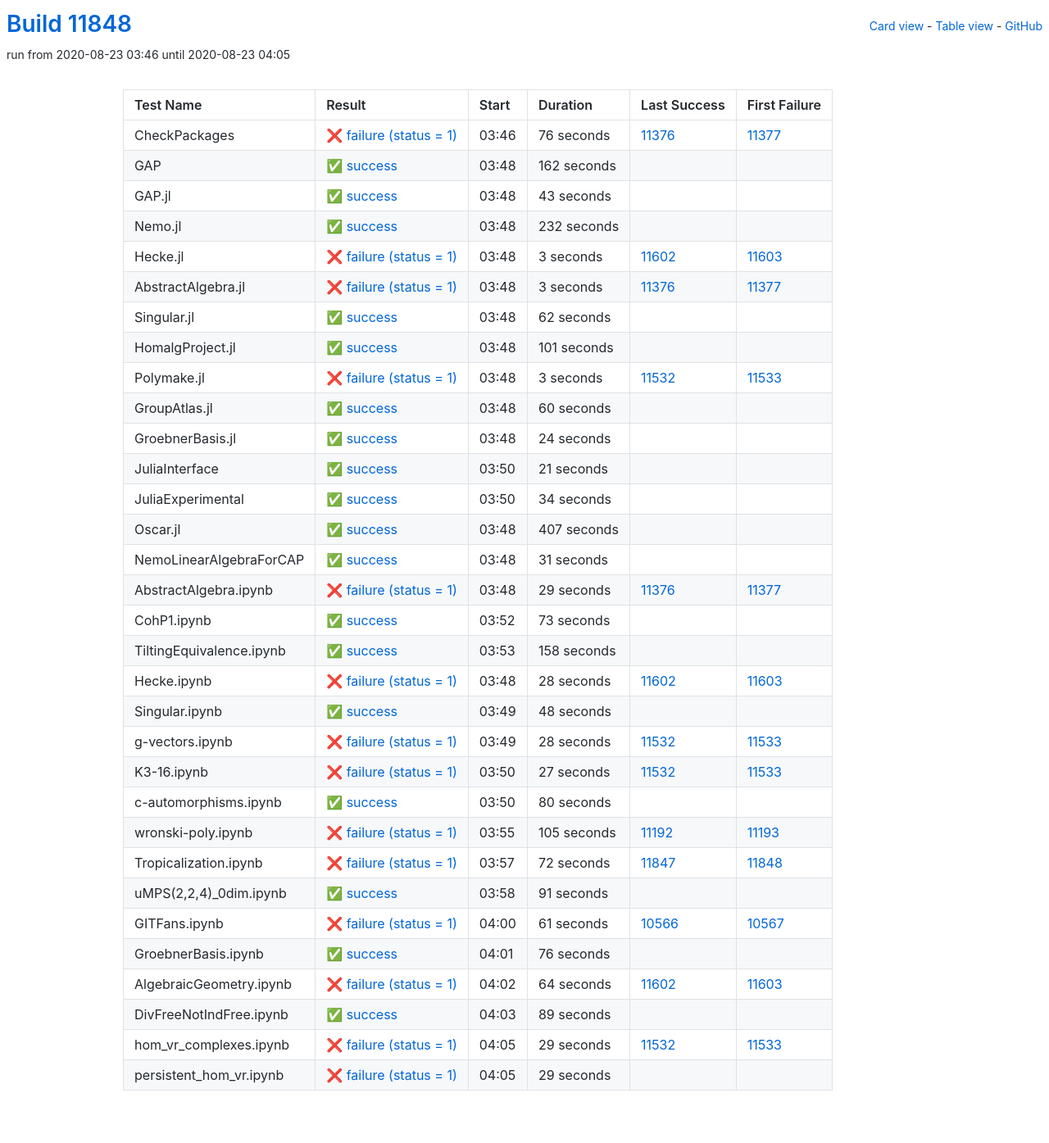
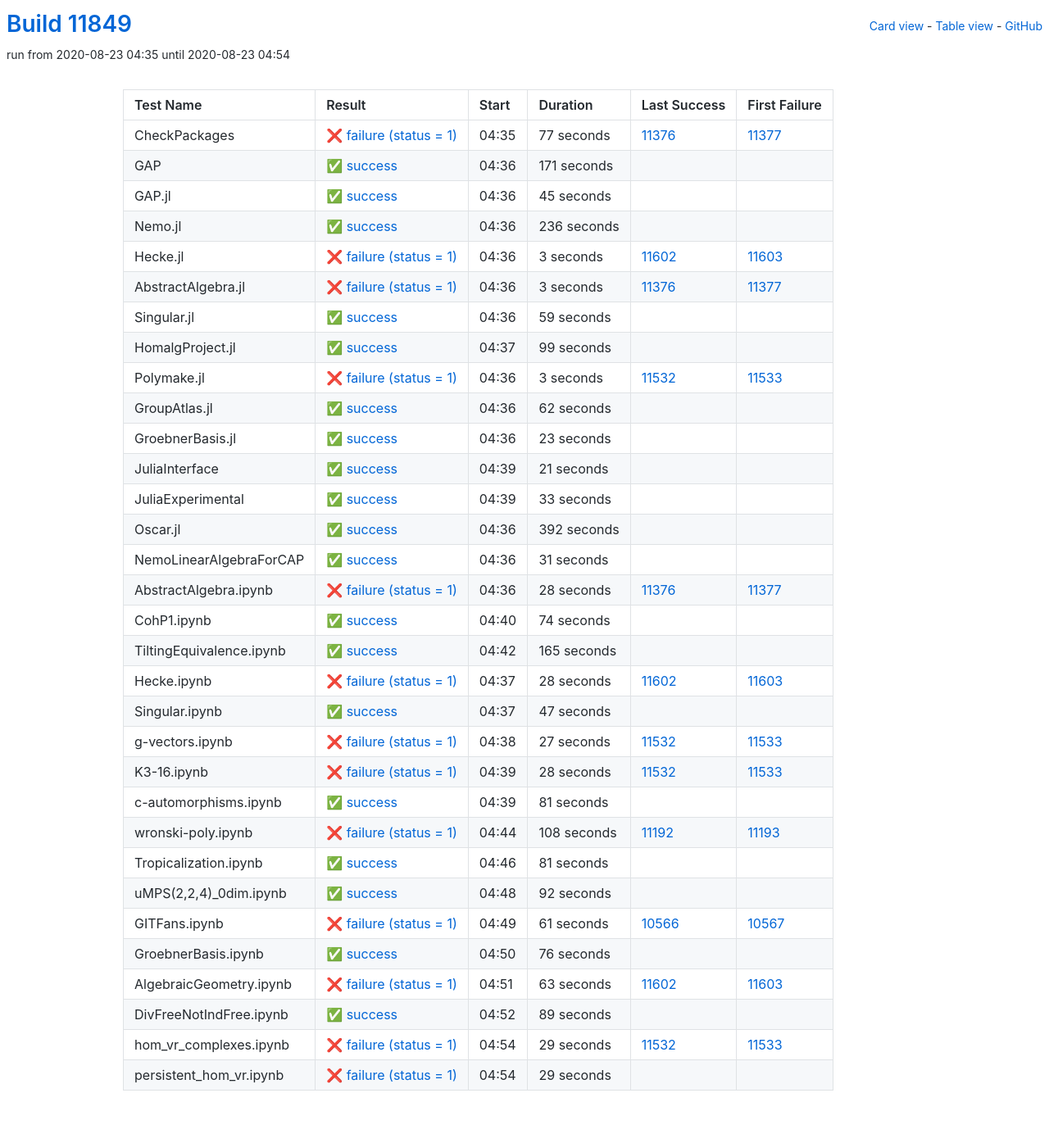
Before and after one commit to oscar-system/oscar-ci-status, a Jekyll site: the page built from table.html, in a window 1280 px wide. Shown: the whole page at 82% size. Built offline with Jekyll 4.4.1, drawn with Linux system fonts in a browser that asks for light colours.

Commit message:
Build #11849

```diff
--- a/_data/ci.yml
+++ b/_data/ci.yml
@@ -1,6 +1,6 @@
 ---
-build: 11848
-build_url: https://oscarci.mathematik.uni-kl.de/job/oscar/11848/
+build: 11849
+build_url: https://oscarci.mathematik.uni-kl.de/job/oscar/11849/
 job: oscar
 organization: oscar-system
 repo: oscar-ci-status
@@ -8,56 +8,56 @@
 tests:
 - name: CheckPackages
   id: checkpackages
-  log: https://oscarci.mathematik.uni-kl.de/job/oscar/11848/artifact/logs/build-11848/CheckPackages.log
-  start: 2020-08-23 03:46
+  log: https://oscarci.mathematik.uni-kl.de/job/oscar/11849/artifact/logs/build-11849/CheckPackages.log
+  start: 2020-08-23 04:35
   success: false
   exitcode: 1
   status: failure
-  duration: 76
+  duration: 77
   last_success: 11376
   last_success_url: https://oscarci.mathematik.uni-kl.de/job/oscar/11376/
   first_failure: 11377
   first_failure_url: https://oscarci.mathematik.uni-kl.de/job/oscar/11377/
 - name: GAP
   id: gap
-  log: https://oscarci.mathematik.uni-kl.de/job/oscar/11848/artifact/logs/build-11848/GAP.log
-  start: 2020-08-23 03:48
+  log: https://oscarci.mathematik.uni-kl.de/job/oscar/11849/artifact/logs/build-11849/GAP.log
+  start: 2020-08-23 04:36
   success: true
   exitcode: 0
   status: success
-  duration: 162
+  duration: 171
   last_success: false
   last_success_url:
   first_failure: false
   first_failure_url:
 - name: GAP.jl
   id: gap-jl
-  log: https://oscarci.mathematik.uni-kl.de/job/oscar/11848/artifact/logs/build-11848/GAP.jl.log
-  start: 2020-08-23 03:48
+  log: https://oscarci.mathematik.uni-kl.de/job/oscar/11849/artifact/logs/build-11849/GAP.jl.log
+  start: 2020-08-23 04:36
   success: true
   exitcode: 0
   status: success
-  duration: 43
+  duration: 45
   last_success: false
   last_success_url:
   first_failure: false
   first_failure_url:
 - name: Nemo.jl
   id: nemo-jl
-  log: https://oscarci.mathematik.uni-kl.de/job/oscar/11848/artifact/logs/build-11848/Nemo.jl.log
-  start: 2020-08-23 03:48
+  log: https://oscarci.mathematik.uni-kl.de/job/oscar/11849/artifact/logs/build-11849/Nemo.jl.log
+  start: 2020-08-23 04:36
   success: true
   exitcode: 0
   status: success
-  duration: 232
+  duration: 236
   last_success: false
   last_success_url:
   first_failure: false
   first_failure_url:
 - name: Hecke.jl
   id: hecke-jl
-  log: https://oscarci.mathematik.uni-kl.de/job/oscar/11848/artifact/logs/build-11848/Hecke.jl.log
-  start: 2020-08-23 03:48
+  log: https://oscarci.mathematik.uni-kl.de/job/oscar/11849/artifact/logs/build-11849/Hecke.jl.log
+  start: 2020-08-23 04:36
   success: false
   exitcode: 1
   status: failure
@@ -68,8 +68,8 @@
   first_failure_url: https://oscarci.mathematik.uni-kl.de/job/oscar/11603/
 - name: AbstractAlgebra.jl
   id: abstractalgebra-jl
-  log: https://oscarci.mathematik.uni-kl.de/job/oscar/11848/artifact/logs/build-11848/AbstractAlgebra.jl.log
-  start: 2020-08-23 03:48
+  log: https://oscarci.mathematik.uni-kl.de/job/oscar/11849/artifact/logs/build-11849/AbstractAlgebra.jl.log
+  start: 2020-08-23 04:36
   success: false
   exitcode: 1
   status: failure
@@ -80,32 +80,32 @@
   first_failure_url: https://oscarci.mathematik.uni-kl.de/job/oscar/11377/
 - name: Singular.jl
   id: singular-jl
-  log: https://oscarci.mathematik.uni-kl.de/job/oscar/11848/artifact/logs/build-11848/Singular.jl.log
-  start: 2020-08-23 03:48
+  log: https://oscarci.mathematik.uni-kl.de/job/oscar/11849/artifact/logs/build-11849/Singular.jl.log
+  start: 2020-08-23 04:36
   success: true
   exitcode: 0
   status: success
-  duration: 62
+  duration: 59
   last_success: false
   last_success_url:
   first_failure: false
   first_failure_url:
 - name: HomalgProject.jl
   id: homalgproject-jl
-  log: https://oscarci.mathematik.uni-kl.de/job/oscar/11848/artifact/logs/build-11848/HomalgProject.jl.log
-  start: 2020-08-23 03:48
+  log: https://oscarci.mathematik.uni-kl.de/job/oscar/11849/artifact/logs/build-11849/HomalgProject.jl.log
+  start: 2020-08-23 04:37
   success: true
   exitcode: 0
   status: success
-  duration: 101
+  duration: 99
   last_success: false
   last_success_url:
   first_failure: false
   first_failure_url:
 - name: Polymake.jl
   id: polymake-jl
-  log: https://oscarci.mathematik.uni-kl.de/job/oscar/11848/artifact/logs/build-11848/Polymake.jl.log
-  start: 2020-08-23 03:48
+  log: https://oscarci.mathematik.uni-kl.de/job/oscar/11849/artifact/logs/build-11849/Polymake.jl.log
+  start: 2020-08-23 04:36
   success: false
   exitcode: 1
   status: failure
@@ -116,32 +116,32 @@
   first_failure_url: https://oscarci.mathematik.uni-kl.de/job/oscar/11533/
 - name: GroupAtlas.jl
   id: groupatlas-jl
-  log: https://oscarci.mathematik.uni-kl.de/job/oscar/11848/artifact/logs/build-11848/GroupAtlas.jl.log
-  start: 2020-08-23 03:48
+  log: https://oscarci.mathematik.uni-kl.de/job/oscar/11849/artifact/logs/build-11849/GroupAtlas.jl.log
+  start: 2020-08-23 04:36
   success: true
   exitcode: 0
   status: success
-  duration: 60
+  duration: 62
   last_success: false
   last_success_url:
   first_failure: false
   first_failure_url:
 - name: GroebnerBasis.jl
   id: groebnerbasis-jl
-  log: https://oscarci.mathematik.uni-kl.de/job/oscar/11848/artifact/logs/build-11848/GroebnerBasis.jl.log
-  start: 2020-08-23 03:48
+  log: https://oscarci.mathematik.uni-kl.de/job/oscar/11849/artifact/logs/build-11849/GroebnerBasis.jl.log
+  start: 2020-08-23 04:36
   success: true
   exitcode: 0
   status: success
-  duration: 24
+  duration: 23
   last_success: false
   last_success_url:
   first_failure: false
   first_failure_url:
 - name: JuliaInterface
   id: juliainterface
-  log: https://oscarci.mathematik.uni-kl.de/job/oscar/11848/artifact/logs/build-11848/JuliaInterface.log
-  start: 2020-08-23 03:50
+  log: https://oscarci.mathematik.uni-kl.de/job/oscar/11849/artifact/logs/build-11849/JuliaInterface.log
+  start: 2020-08-23 04:39
   success: true
   exitcode: 0
   status: success
@@ -152,32 +152,32 @@
   first_failure_url:
 - name: JuliaExperimental
   id: juliaexperimental
-  log: https://oscarci.mathematik.uni-kl.de/job/oscar/11848/artifact/logs/build-11848/JuliaExperimental.log
-  start: 2020-08-23 03:50
+  log: https://oscarci.mathematik.uni-kl.de/job/oscar/11849/artifact/logs/build-11849/JuliaExperimental.log
+  start: 2020-08-23 04:39
   success: true
   exitcode: 0
   status: success
-  duration: 34
+  duration: 33
   last_success: false
   last_success_url:
   first_failure: false
   first_failure_url:
 - name: Oscar.jl
   id: oscar-jl
-  log: https://oscarci.mathematik.uni-kl.de/job/oscar/11848/artifact/logs/build-11848/Oscar.jl.log
-  start: 2020-08-23 03:48
+  log: https://oscarci.mathematik.uni-kl.de/job/oscar/11849/artifact/logs/build-11849/Oscar.jl.log
+  start: 2020-08-23 04:36
   success: true
   exitcode: 0
   status: success
-  duration: 407
+  duration: 392
   last_success: false
   last_success_url:
   first_failure: false
   first_failure_url:
 - name: NemoLinearAlgebraForCAP
   id: nemolinearalgebraforcap
-  log: https://oscarci.mathematik.uni-kl.de/job/oscar/11848/artifact/logs/build-11848/NemoLinearAlgebraForCAP.log
-  start: 2020-08-23 03:48
+  log: https://oscarci.mathematik.uni-kl.de/job/oscar/11849/artifact/logs/build-11849/NemoLinearAlgebraForCAP.log
+  start: 2020-08-23 04:36
   success: true
   exitcode: 0
   status: success
@@ -188,44 +188,44 @@
   first_failure_url:
 - name: AbstractAlgebra.ipynb
   id: abstractalgebra-ipynb
-  log: https://oscarci.mathematik.uni-kl.de/job/oscar/11848/artifact/logs/build-11848/AbstractAlgebra.ipynb.log
-  start: 2020-08-23 03:48
+  log: https://oscarci.mathematik.uni-kl.de/job/oscar/11849/artifact/logs/build-11849/AbstractAlgebra.ipynb.log
+  start: 2020-08-23 04:36
   success: false
   exitcode: 1
   status: failure
-  duration: 29
+  duration: 28
   last_success: 11376
   last_success_url: https://oscarci.mathematik.uni-kl.de/job/oscar/11376/
   first_failure: 11377
   first_failure_url: https://oscarci.mathematik.uni-kl.de/job/oscar/11377/
 - name: CohP1.ipynb
   id: cohp1-ipynb
-  log: https://oscarci.mathematik.uni-kl.de/job/oscar/11848/artifact/logs/build-11848/CohP1.ipynb.log
-  start: 2020-08-23 03:52
+  log: https://oscarci.mathematik.uni-kl.de/job/oscar/11849/artifact/logs/build-11849/CohP1.ipynb.log
+  start: 2020-08-23 04:40
   success: true
   exitcode: 0
   status: success
-  duration: 73
+  duration: 74
   last_success: false
   last_success_url:
   first_failure: false
   first_failure_url:
 - name: TiltingEquivalence.ipynb
   id: tiltingequivalence-ipynb
-  log: https://oscarci.mathematik.uni-kl.de/job/oscar/11848/artifact/logs/build-11848/TiltingEquivalence.ipynb.log
-  start: 2020-08-23 03:53
+  log: https://oscarci.mathematik.uni-kl.de/job/oscar/11849/artifact/logs/build-11849/TiltingEquivalence.ipynb.log
+  start: 2020-08-23 04:42
   success: true
   exitcode: 0
   status: success
-  duration: 158
+  duration: 165
   last_success: false
   last_success_url:
   first_failure: false
   first_failure_url:
 - name: Hecke.ipynb
   id: hecke-ipynb
-  log: https://oscarci.mathematik.uni-kl.de/job/oscar/11848/artifact/logs/build-11848/Hecke.ipynb.log
-  start: 2020-08-23 03:48
+  log: https://oscarci.mathematik.uni-kl.de/job/oscar/11849/artifact/logs/build-11849/Hecke.ipynb.log
+  start: 2020-08-23 04:37
   success: false
   exitcode: 1
   status: failure
@@ -236,20 +236,32 @@
   first_failure_url: https://oscarci.mathematik.uni-kl.de/job/oscar/11603/
 - name: Singular.ipynb
   id: singular-ipynb
-  log: https://oscarci.mathematik.uni-kl.de/job/oscar/11848/artifact/logs/build-11848/Singular.ipynb.log
-  start: 2020-08-23 03:49
+  log: https://oscarci.mathematik.uni-kl.de/job/oscar/11849/artifact/logs/build-11849/Singular.ipynb.log
+  start: 2020-08-23 04:37
   success: true
   exitcode: 0
   status: success
-  duration: 48
+  duration: 47
   last_success: false
   last_success_url:
   first_failure: false
   first_failure_url:
 - name: g-vectors.ipynb
   id: g-vectors-ipynb
-  log: https://oscarci.mathematik.uni-kl.de/job/oscar/11848/artifact/logs/build-11848/g-vectors.ipynb.log
-  start: 2020-08-23 03:49
+  log: https://oscarci.mathematik.uni-kl.de/job/oscar/11849/artifact/logs/build-11849/g-vectors.ipynb.log
+  start: 2020-08-23 04:38
+  success: false
+  exitcode: 1
+  status: failure
+  duration: 27
+  last_success: 11532
+  last_success_url: https://oscarci.mathematik.uni-kl.de/job/oscar/11532/
+  first_failure: 11533
+  first_failure_url: https://oscarci.mathematik.uni-kl.de/job/oscar/11533/
+- name: K3-16.ipynb
+  id: k3-16-ipynb
+  log: https://oscarci.mathematik.uni-kl.de/job/oscar/11849/artifact/logs/build-11849/K3-16.ipynb.log
+  start: 2020-08-23 04:39
   success: false
   exitcode: 1
   status: failure
@@ -258,70 +270,58 @@
   last_success_url: https://oscarci.mathematik.uni-kl.de/job/oscar/11532/
   first_failure: 11533
   first_failure_url: https://oscarci.mathematik.uni-kl.de/job/oscar/11533/
-- name: K3-16.ipynb
-  id: k3-16-ipynb
-  log: https://oscarci.mathematik.uni-kl.de/job/oscar/11848/artifact/logs/build-11848/K3-16.ipynb.log
-  start: 2020-08-23 03:50
-  success: false
-  exitcode: 1
-  status: failure
-  duration: 27
-  last_success: 11532
-  last_success_url: https://oscarci.mathematik.uni-kl.de/job/oscar/11532/
-  first_failure: 11533
-  first_failure_url: https://oscarci.mathematik.uni-kl.de/job/oscar/11533/
 - name: c-automorphisms.ipynb
   id: c-automorphisms-ipynb
-  log: https://oscarci.mathematik.uni-kl.de/job/oscar/11848/artifact/logs/build-11848/c-automorphisms.ipynb.log
-  start: 2020-08-23 03:50
+  log: https://oscarci.mathematik.uni-kl.de/job/oscar/11849/artifact/logs/build-11849/c-automorphisms.ipynb.log
+  start: 2020-08-23 04:39
   success: true
   exitcode: 0
   status: success
-  duration: 80
+  duration: 81
   last_success: false
   last_success_url:
   first_failure: false
   first_failure_url:
 - name: wronski-poly.ipynb
   id: wronski-poly-ipynb
-  log: https://oscarci.mathematik.uni-kl.de/job/oscar/11848/artifact/logs/build-11848/wronski-poly.ipynb.log
-  start: 2020-08-23 03:55
+  log: https://oscarci.mathematik.uni-kl.de/job/oscar/11849/artifact/logs/build-11849/wronski-poly.ipynb.log
+  start: 2020-08-23 04:44
   success: false
   exitcode: 1
   status: failure
-  duration: 105
+  duration: 108
   last_success: 11192
   last_success_url: https://oscarci.mathematik.uni-kl.de/job/oscar/11192/
   first_failure: 11193
   first_failure_url: https://oscarci.mathematik.uni-kl.de/job/oscar/11193/
 - name: Tropicalization.ipynb
   id: tropicalization-ipynb
-  log: https://oscarci.mathematik.uni-kl.de/job/oscar/11848/artifact/logs/build-11848/Tropicalization.ipynb.log
-  start: 2020-08-23 03:57
-  success: false
-  exitcode: 1
-  status: failure
-  duration: 72
-  last_success: 11847
-  last_success_url: https://oscarci.mathematik.uni-kl.de/job/oscar/11847/
-  first_failure: 11848
-  first_failure_url: https://oscarci.mathematik.uni-kl.de/job/oscar/11848/
-- name: uMPS(2,2,4)_0dim.ipynb
-  id: umps-2-2-4-0dim-ipynb
-  log: https://oscarci.mathematik.uni-kl.de/job/oscar/11848/artifact/logs/build-11848/uMPS-2-2-4-_0dim.ipynb.log
-  start: 2020-08-23 03:58
+  log: https://oscarci.mathematik.uni-kl.de/job/oscar/11849/artifact/logs/build-11849/Tropicalization.ipynb.log
+  start: 2020-08-23 04:46
   success: true
   exitcode: 0
   status: success
-  duration: 91
+  duration: 81
+  last_success: false
+  last_success_url:
+  first_failure: false
+  first_failure_url:
+- name: uMPS(2,2,4)_0dim.ipynb
+  id: umps-2-2-4-0dim-ipynb
+  log: https://oscarci.mathematik.uni-kl.de/job/oscar/11849/artifact/logs/build-11849/uMPS-2-2-4-_0dim.ipynb.log
+  start: 2020-08-23 04:48
+  success: true
+  exitcode: 0
+  status: success
+  duration: 92
   last_success: false
   last_success_url:
   first_failure: false
   first_failure_url:
 - name: GITFans.ipynb
   id: gitfans-ipynb
-  log: https://oscarci.mathematik.uni-kl.de/job/oscar/11848/artifact/logs/build-11848/GITFans.ipynb.log
-  start: 2020-08-23 04:00
+  log: https://oscarci.mathematik.uni-kl.de/job/oscar/11849/artifact/logs/build-11849/GITFans.ipynb.log
+  start: 2020-08-23 04:49
   success: false
   exitcode: 1
   status: failure
@@ -332,8 +332,8 @@
   first_failure_url: https://oscarci.mathematik.uni-kl.de/job/oscar/10567/
 - name: GroebnerBasis.ipynb
   id: groebnerbasis-ipynb
-  log: https://oscarci.mathematik.uni-kl.de/job/oscar/11848/artifact/logs/build-11848/GroebnerBasis.ipynb.log
-  start: 2020-08-23 04:01
+  log: https://oscarci.mathematik.uni-kl.de/job/oscar/11849/artifact/logs/build-11849/GroebnerBasis.ipynb.log
+  start: 2020-08-23 04:50
   success: true
   exitcode: 0
   status: success
@@ -344,20 +344,20 @@
   first_failure_url:
 - name: AlgebraicGeometry.ipynb
   id: algebraicgeometry-ipynb
-  log: https://oscarci.mathematik.uni-kl.de/job/oscar/11848/artifact/logs/build-11848/AlgebraicGeometry.ipynb.log
-  start: 2020-08-23 04:02
+  log: https://oscarci.mathematik.uni-kl.de/job/oscar/11849/artifact/logs/build-11849/AlgebraicGeometry.ipynb.log
+  start: 2020-08-23 04:51
   success: false
   exitcode: 1
   status: failure
-  duration: 64
+  duration: 63
   last_success: 11602
   last_success_url: https://oscarci.mathematik.uni-kl.de/job/oscar/11602/
   first_failure: 11603
   first_failure_url: https://oscarci.mathematik.uni-kl.de/job/oscar/11603/
 - name: DivFreeNotIndFree.ipynb
   id: divfreenotindfree-ipynb
-  log: https://oscarci.mathematik.uni-kl.de/job/oscar/11848/artifact/logs/build-11848/DivFreeNotIndFree.ipynb.log
-  start: 2020-08-23 04:03
+  log: https://oscarci.mathematik.uni-kl.de/job/oscar/11849/artifact/logs/build-11849/DivFreeNotIndFree.ipynb.log
+  start: 2020-08-23 04:52
   success: true
   exitcode: 0
   status: success
@@ -368,8 +368,8 @@
   first_failure_url:
 - name: hom_vr_complexes.ipynb
   id: hom-vr-complexes-ipynb
-  log: https://oscarci.mathematik.uni-kl.de/job/oscar/11848/artifact/logs/build-11848/hom_vr_complexes.ipynb.log
-  start: 2020-08-23 04:05
+  log: https://oscarci.mathematik.uni-kl.de/job/oscar/11849/artifact/logs/build-11849/hom_vr_complexes.ipynb.log
+  start: 2020-08-23 04:54
   success: false
   exitcode: 1
   status: failure
@@ -380,8 +380,8 @@
   first_failure_url: https://oscarci.mathematik.uni-kl.de/job/oscar/11533/
 - name: persistent_hom_vr.ipynb
   id: persistent-hom-vr-ipynb
-  log: https://oscarci.mathematik.uni-kl.de/job/oscar/11848/artifact/logs/build-11848/persistent_hom_vr.ipynb.log
-  start: 2020-08-23 04:05
+  log: https://oscarci.mathematik.uni-kl.de/job/oscar/11849/artifact/logs/build-11849/persistent_hom_vr.ipynb.log
+  start: 2020-08-23 04:54
   success: false
   exitcode: 1
   status: failure
```
Also changed, not shown: README.md.
